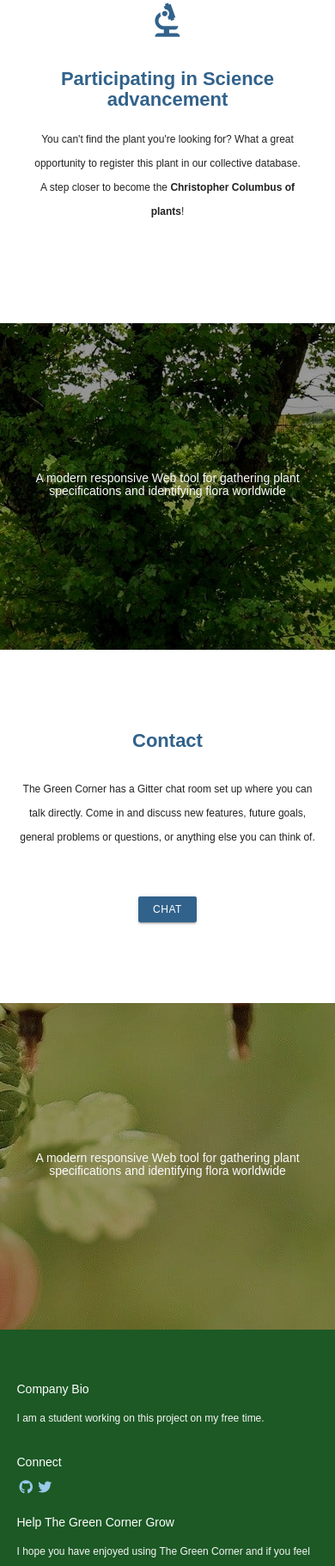
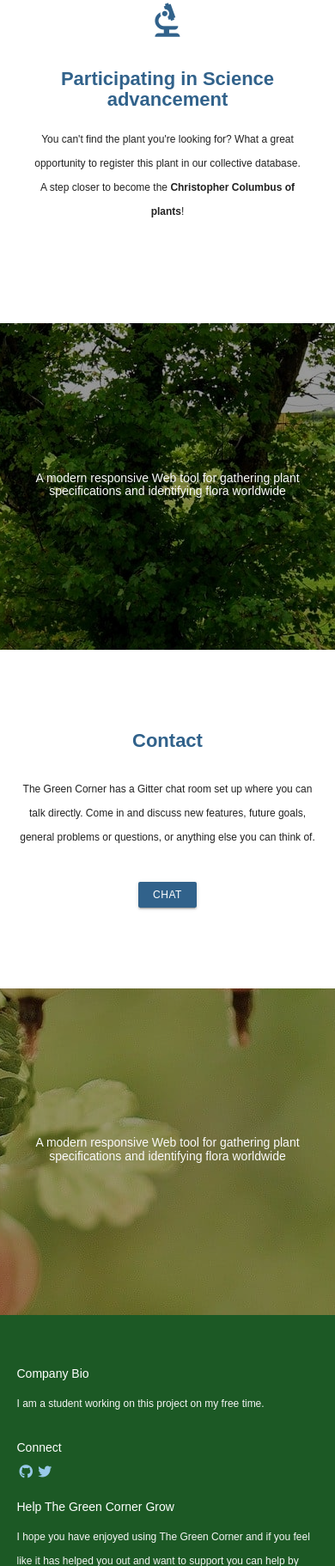
Before and after one commit to sctlcd/the-green-corner, a Flask app: page / in a window 390 px wide. Shown: the part 1021-2843 px from the top of the page at 86% size. Run offline with Flask 2, Linux system fonts and the light colour scheme; some libraries are stand-ins or nearby versions; some web fonts are replaced.

Commit message:
small change in css

```diff
--- a/static/assets/css/style.css
+++ b/static/assets/css/style.css
@@ -42,7 +42,7 @@ h4 {
 }
 
 .contact-section a {
-  margin-top: 10%;
+  margin-top: 4%;
 }
 
 .contact-section {
@@ -785,7 +785,7 @@ textarea.materialize-textarea.valid:focus, .select-wrapper.valid>input.select-dr
   }
 
   .contact-section a {
-    margin-top: 10%;
+    margin-top: 5%;
   }
 }
 
@@ -930,7 +930,7 @@ textarea.materialize-textarea.valid:focus, .select-wrapper.valid>input.select-dr
   }
 
   .contact-section a {
-    margin-top: 10%;
+    margin-top: 5%;
   }
 }
 
@@ -1070,7 +1070,7 @@ textarea.materialize-textarea.valid:focus, .select-wrapper.valid>input.select-dr
   }
 
   .contact-section a {
-    margin-top: 10%;
+    margin-top: 5%;
   }
 }
 
@@ -1200,7 +1200,7 @@ textarea.materialize-textarea.valid:focus, .select-wrapper.valid>input.select-dr
   }
 
   .contact-section a {
-    margin-top: 10%;
+    margin-top: 5%;
   }
 
   /* No results found page */
```
